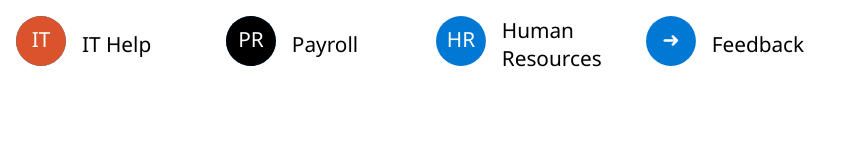
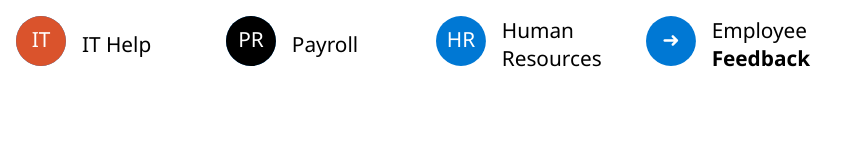
Before and after one commit to whitneyland/wsna-portal-part-contacts, a plain HTML site: page index.html in a window 1280 px wide. Shown: the whole page, without its empty margins (0-857 px from the left). Drawn offline with Linux system fonts and the light colour scheme.

Commit message:
changed feedback to employee feedback

```diff
--- a/index.html
+++ b/index.html
@@ -72,6 +72,6 @@
         <text x="50%" y="50%" text-anchor="middle" fill="white" font-size="1.3rem" font-family="Segoe UI, Arial" dy=".3em">➜</text>-
       </svg>
     </a>
-    <a class="text-item center-item" href="mailto:joezarr@wicresoft.com?Subject=My Feedback is <please type here>" target="_top">Feedback</a>
+    <a class="text-item center-item" href="mailto:joezarr@wicresoft.com?Subject=My Feedback is <please type here>" target="_top">Employee<b>Feedback</a>
 
   </section>
```
